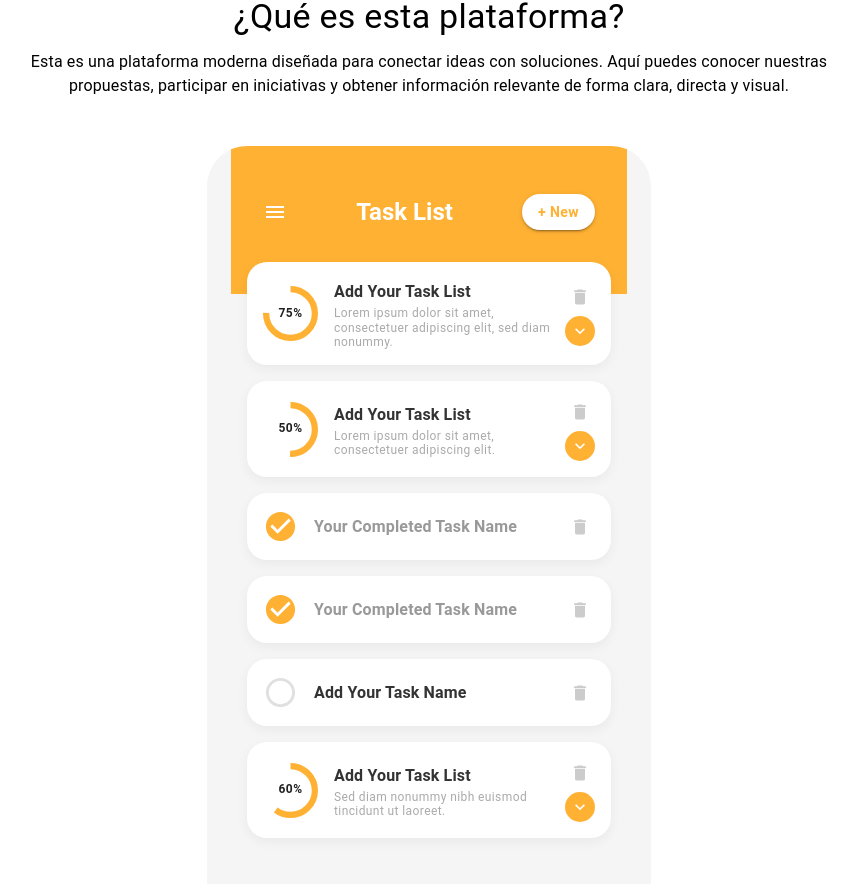
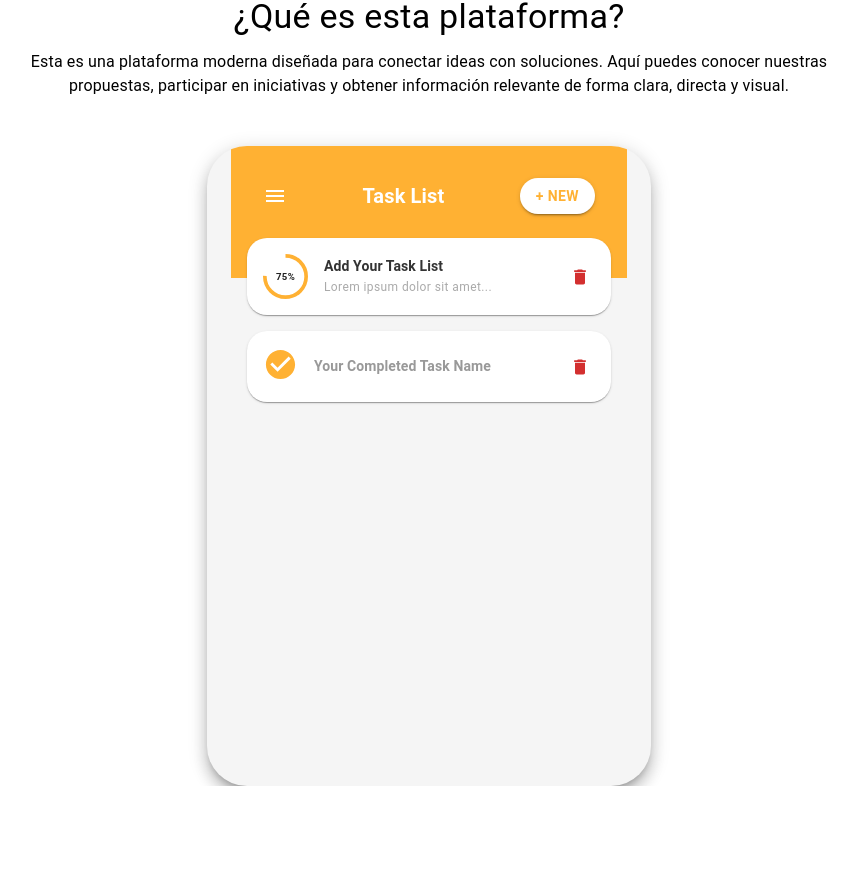
Before and after one commit to diegovillarroelsandy/InternshipPlatform, a React (Create React App) app: page / in a window 1280 px wide. Shown: the part 570-1454 px from the top of the page, without its empty margins (211-1068 px from the left). After the commit the page ends 1356 px from the top, so only its background shows below. Built offline with nearby package versions, Linux system fonts and the light colour scheme.

Commit message:
Añadiendo funcionalidad, comentario tecnico en readme

```diff
--- a/src/components/TaskManager.js
+++ b/src/components/TaskManager.js
@@ -1,4 +1,4 @@
-import React from "react";
+import React, { useState } from "react";
 import {
   Box,
   Card,
@@ -7,6 +7,7 @@ import {
   Button,
   Container,
   CircularProgress,
+  TextField,
 } from "@mui/material";
 import {
   Menu as MenuIcon,
@@ -16,27 +17,98 @@ import {
   RadioButtonUnchecked,
 } from "@mui/icons-material";
 
-const TaskItem = ({ title, description, progress, completed }) => {
+const TaskManager = () => {
+  // 1. ESTADO: Lista inicial de tareas
+  const [tasks, setTasks] = useState([
+    {
+      id: 1,
+      title: "Add Your Task List",
+      desc: "Lorem ipsum dolor sit amet...",
+      progress: 75,
+    },
+    { id: 2, title: "Your Completed Task Name", completed: true },
+  ]);
+
+  // 2. FUNCIÓN: Añadir tarea (usamos un prompt simple para el ejemplo)
+  const addTask = () => {
+    const title = prompt("Nombre de la nueva tarea:");
+    if (title) {
+      const newTask = {
+        id: Date.now(), // ID único basado en el tiempo
+        title: title,
+        progress: 0, // Nueva tarea empieza en 0%
+      };
+      setTasks([newTask, ...tasks]); // Añadimos al inicio
+    }
+  };
+
+  // 3. FUNCIÓN: Eliminar tarea
+  const deleteTask = (id) => {
+    setTasks(tasks.filter((task) => task.id !== id));
+  };
+
   return (
+    <Container
+      maxWidth="xs"
+      sx={{
+        bgcolor: "#f5f5f5",
+        p: 0,
+        borderRadius: "40px",
+        overflow: "hidden",
+        minHeight: "80vh",
+        boxShadow: 10,
+      }}
+    >
+      {/* Header */}
+      <Box sx={{ bgcolor: "#ffb133", p: 4, pb: 8, color: "white" }}>
+        <Box
+          sx={{
+            display: "flex",
+            justifyContent: "space-between",
+            alignItems: "center",
+          }}
+        >
+          <MenuIcon />
+          <Typography variant="h6" sx={{ fontWeight: "bold" }}>
+            Task List
+          </Typography>
+          <Button
+            onClick={addTask} // <-- Click para añadir
+            variant="contained"
+            sx={{
+              bgcolor: "white",
+              color: "#ffb133",
+              borderRadius: "20px",
+              fontWeight: "bold",
+              "&:hover": { bgcolor: "#fff" },
+            }}
+          >
+            + New
+          </Button>
+        </Box>
+      </Box>
+
+      {/* Lista de Tareas Dinámica */}
+      <Box sx={{ px: 2, mt: -5 }}>
+        {tasks.map((task) => (
           <Card
+            key={task.id}
             sx={{
               display: "flex",
               alignItems: "center",
               p: 2,
               mb: 2,
               borderRadius: "20px",
-        boxShadow: "0 4px 12px rgba(0,0,0,0.05)",
-        position: "relative",
             }}
           >
+            {/* Indicador de progreso o Check */}
             <Box sx={{ position: "relative", display: "inline-flex", mr: 2 }}>
-        {progress !== undefined ? (
+              {task.progress !== undefined ? (
                 <>
                   <CircularProgress
                     variant="determinate"
-              value={progress}
-              size={55}
-              thickness={5}
+                    value={task.progress}
+                    size={45}
                     sx={{ color: "#ffb133" }}
                   />
                   <Box
@@ -53,23 +125,15 @@ const TaskItem = ({ title, description, progress, completed }) => {
                   >
                     <Typography
                       variant="caption"
-                component="div"
-                color="text.primary"
-                sx={{ fontWeight: "bold" }}
+                      sx={{ fontSize: "0.6rem", fontWeight: "bold" }}
                     >
-                {`${progress}%`}
+                      {task.progress}%
                     </Typography>
                   </Box>
                 </>
               ) : (
-          <Box
-            sx={{
-              color: completed ? "#ffb133" : "#e0e0e0",
-              display: "flex",
-              alignItems: "center",
-            }}
-          >
-            {completed ? (
+                <Box sx={{ color: task.completed ? "#ffb133" : "#e0e0e0" }}>
+                  {task.completed ? (
                     <CheckCircle fontSize="large" />
                   ) : (
                     <RadioButtonUnchecked fontSize="large" />
@@ -78,107 +142,48 @@ const TaskItem = ({ title, description, progress, completed }) => {
               )}
             </Box>
 
+            {/* Texto de la tarea */}
             <Box sx={{ flexGrow: 1 }}>
               <Typography
-          variant="subtitle1"
-          sx={{ fontWeight: "bold", color: completed ? "#999" : "#333" }}
+                variant="subtitle2"
+                sx={{
+                  fontWeight: "bold",
+                  color: task.completed ? "#999" : "#333",
+                }}
               >
-          {title}
+                {task.title}
               </Typography>
-        {description && (
+              {task.desc && (
                 <Typography
                   variant="caption"
-            sx={{ color: "#aaa", display: "block", lineHeight: 1.2 }}
+                  sx={{ color: "#aaa", display: "block" }}
                 >
-            {description}
+                  {task.desc}
                 </Typography>
               )}
             </Box>
 
-      {/* Botones de Acción */}
-      <Box sx={{ display: "flex", flexDirection: "column", gap: 0.5 }}>
-        <IconButton size="small" sx={{ color: "#ccc" }}>
+            {/* Botón Eliminar */}
+            <Box>
+              <IconButton
+                onClick={() => deleteTask(task.id)} // <-- Click para eliminar
+                size="small"
+                sx={{ color: "#d32f2f" }}
+              >
                 <DeleteIcon fontSize="small" />
               </IconButton>
-        {progress !== undefined && (
-          <IconButton
-            size="small"
-            sx={{
-              bgcolor: "#ffb133",
-              color: "white",
-              "&:hover": { bgcolor: "#e69f2d" },
-            }}
-          >
-            <KeyboardArrowDown fontSize="small" />
-          </IconButton>
+            </Box>
+          </Card>
+        ))}
+
+        {tasks.length === 0 && (
+          <Typography sx={{ textAlign: "center", mt: 10, color: "#aaa" }}>
+            No hay tareas pendientes.
+          </Typography>
         )}
       </Box>
-    </Card>
+    </Container>
   );
 };
 
-export default function TaskManager() {
-  return (
-    <Container
-      maxWidth="xs"
-      sx={{
-        bgcolor: "#f5f5f5",
-        minHeight: "100vh",
-        p: 0,
-        borderRadius: "40px",
-        overflow: "hidden",
-      }}
-    >
-      <Box sx={{ bgcolor: "#ffb133", p: 4, pt: 6, pb: 8, color: "white" }}>
-        <Box
-          sx={{
-            display: "flex",
-            justifyContent: "space-between",
-            alignItems: "center",
-          }}
-        >
-          <MenuIcon />
-          <Typography variant="h5" sx={{ fontWeight: "bold" }}>
-            Task List
-          </Typography>
-          <Button
-            variant="contained"
-            sx={{
-              bgcolor: "white",
-              color: "#ffb133",
-              borderRadius: "20px",
-              textTransform: "none",
-              fontWeight: "bold",
-              "&:hover": { bgcolor: "#fcfcfc" },
-            }}
-          >
-            + New
-          </Button>
-        </Box>
-      </Box>
-
-      <Box sx={{ px: 2, mt: -4 }}>
-        <TaskItem
-          title="Add Your Task List"
-          description="Lorem ipsum dolor sit amet, consectetuer adipiscing elit, sed diam nonummy."
-          progress={75}
-        />
-        <TaskItem
-          title="Add Your Task List"
-          description="Lorem ipsum dolor sit amet, consectetuer adipiscing elit."
-          progress={50}
-        />
-
-        <TaskItem title="Your Completed Task Name" completed={true} />
-        <TaskItem title="Your Completed Task Name" completed={true} />
-        <TaskItem title="Add Your Task Name" completed={false} />
-
-        <TaskItem
-          title="Add Your Task List"
-          description="Sed diam nonummy nibh euismod tincidunt ut laoreet."
-          progress={60}
-        />
-      </Box>
-    </Container>
-  );
-}
+export default TaskManager;
```
Also changed, not shown: 1 other file (tests, documents, lock files or other folders). Lines whose indentation alone changed are shown as unchanged.
